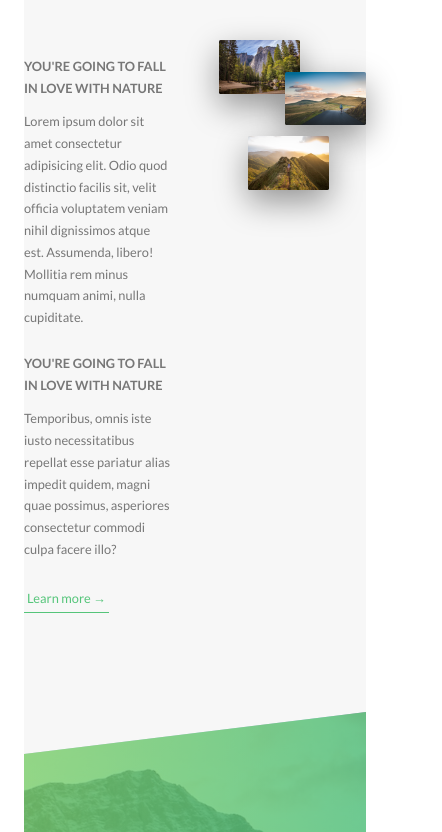
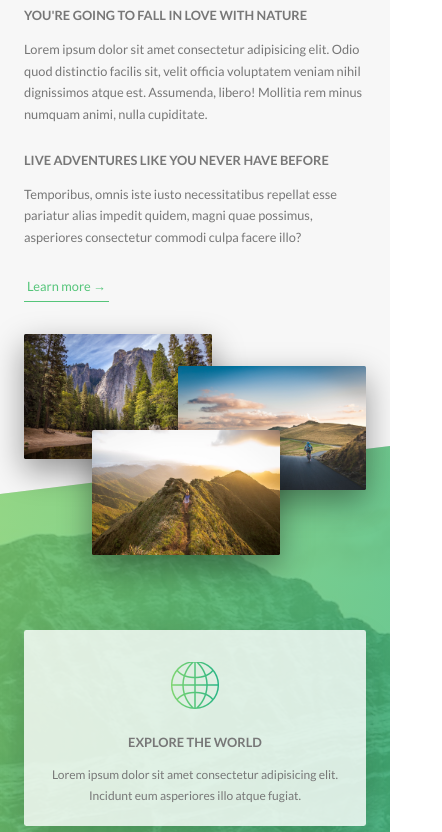
Before and after one commit to webstrapd/Natours, a website: page index.html in a window 390 px wide. Shown: the part 1008-1840 px from the top of the page, 442 px wide, since content can reach past the window. Drawn offline with Linux system fonts and the light colour scheme.

Commit message:
Add initial layout media queries

```diff
--- a/index.html
+++ b/index.html
@@ -73,7 +73,7 @@
                             Lorem ipsum dolor sit amet consectetur adipisicing elit. Odio quod distinctio facilis sit, velit officia voluptatem veniam nihil dignissimos atque est. Assumenda, libero! Mollitia rem minus numquam animi, nulla cupiditate.
                         </p>
 
-                        <h3 class="heading-tertiary u-margin-bottom-small">You're going to fall in love with nature</h3>
+                        <h3 class="heading-tertiary u-margin-bottom-small">Live adventures like you never have before</h3>
                         <p class="paragraph">
                             Temporibus, omnis iste iusto necessitatibus repellat esse pariatur alias impedit quidem, magni quae possimus, asperiores consectetur commodi culpa facere illo?
                         </p>
--- a/sass/abstracts/_mixins.scss
+++ b/sass/abstracts/_mixins.scss
@@ -24,6 +24,7 @@
 // Using ems instead of px to ensure it applies if user changes base font size
 // Not making breakpoints exclusive so that we can apply multiple to keep code DRY
 // >1800 ? apply big : <1200 ? apply tab-land : <900 ? apply additional changes etc.
+// Write order: base + typography > general layout + grid > components
 
 @mixin respond($breakpoint) {
 	@if $breakpoint == phone {
--- a/sass/abstracts/_variables.scss
+++ b/sass/abstracts/_variables.scss
@@ -53,6 +53,7 @@ $shadow-static-box: 0 3rem 6rem rgba($color-black, .1);
 // Grid
 $grid-width: 114rem;
 $gutter-vertical: 8rem;
+$gutter-vertical-small: 6rem;
 $gutter-horizontal: 6rem;
 
 // Border Radius
--- a/sass/base/_base.scss
+++ b/sass/base/_base.scss
@@ -25,4 +25,10 @@ html {
 
 body {
 	box-sizing: border-box;
+	padding: 3rem;
+
+	// No more white padding around page after 900px screen width
+	@include respond(tab-port) {
+		padding: 0;
+	}
 }
--- a/sass/base/_typography.scss
+++ b/sass/base/_typography.scss
@@ -4,7 +4,6 @@ body {
 	font-size: 1.6rem;
 	line-height: 1.7;
 	color: $color-grey-dark-1;
-	padding: 3rem;
 }
 
 .heading-primary {
@@ -13,14 +12,11 @@ body {
 
 	margin-bottom: 6rem;
 	backface-visibility: hidden;
-
-	/*
-	Jonas suggested this for fixing the shake that can happen when the animation ends,
-	but it no longer appears to be necessary:
-	backface-visibility: hidden;
-	Perhaps a browser version difference?
-	--Looks like it might've been a cache matter. Placed it back in.
-	*/
+	// Jonas suggested this for fixing the shake that can happen when the animation ends,
+	// but it no longer appears to be necessary:
+	// backface-visibility: hidden;
+	// Perhaps a browser version difference?
+	// --Looks like it might've been a cache matter. Placed it back in.
 
 	&--main {
 		display: block;
@@ -31,11 +27,13 @@ body {
 		animation-name: moveInLeft;
 		animation-duration: 1s;
 		animation-timing-function: ease-out;
+		// animation-delay: 3s;
+		// animation-iteration-count: 3;
 
-		/*
-		animation-delay: 3s;
-		animation-iteration-count: 3;
-		*/
+		@include respond(phone) {
+			letter-spacing: 1rem;
+			font-size: 5rem;
+		}
 	}
 
 	&--sub {
@@ -43,8 +41,11 @@ body {
 		font-size: 2rem;
 		font-weight: 700;
 		letter-spacing: 1.75rem;
+		animation: moveInRight 1s ease-out;
 
-		animation: moveInRight 1s ease-out;
+		@include respond(phone) {
+			letter-spacing: .5rem;
+		}
 	}
 }
 
@@ -58,6 +59,14 @@ body {
 	color: transparent;
 	letter-spacing: .2rem;
 	transition: all .2s;
+
+	@include respond(tab-port) {
+		font-size: 3rem;
+	}
+
+	@include respond(phone) {
+		font-size: 2.5rem;
+	}
 
 	&:hover {
 		// Jonas' original animation
--- a/sass/layout/_footer.scss
+++ b/sass/layout/_footer.scss
@@ -3,6 +3,10 @@
     padding: 10rem 0;
     font-size: 1.4rem;
     color: $color-grey-light-1;
+
+    @include respond(tab-port) {
+            padding: 8rem 0;
+        }
 
     &__logo-box {
         text-align: center;
@@ -19,6 +23,12 @@
         border-top: 1px solid $color-grey-dark-1;
         padding-top: 2rem;
         display: inline-block;
+
+        // No longer side by side with __copyright
+        @include respond(tab-port) {
+            width: 100%;
+            text-align: center;
+        }
     }
 
     &__list {
@@ -70,6 +80,12 @@
         border-top: 1px solid $color-grey-dark-1;
         padding-top: 2rem;
         float: right;
+
+        @include respond(tab-port) {
+            width: 100%;
+            text-align: center;
+            float: none;
+        }
     }
 
 }
--- a/sass/layout/_grid.scss
+++ b/sass/layout/_grid.scss
@@ -2,17 +2,39 @@
 	max-width: $grid-width;
 	margin: 0 auto;
 
+	// Prevent new 100% width colums from becoming too wide
+	@include respond(tab-port) {
+			max-width: 50rem;
+			padding: 0 3rem;
+		}
+
 	&:not(:last-child) {
 		margin-bottom: $gutter-vertical;
+
+		// Reduce vertical gutters for small screens
+		@include respond(tab-port) {
+			margin-bottom: $gutter-vertical-small;
+		}
 	}
 
-	@include clearfix
+	@include clearfix;
 
 	[class^="col-"] {
 		float: left;
 
 		&:not(:last-child) {
 			margin-right: $gutter-horizontal;
+
+			// Gutter needed vertically instead after their width is 100%
+			@include respond(tab-port) {
+				margin-right: 0;
+				margin-bottom: $gutter-vertical-small;
+			}
+		}
+
+		// Turn all columns into rows for screens smaller than 900px
+		@include respond(tab-port) {
+			width: 100% !important;
 		}
 
 	}
--- a/sass/layout/_header.scss
+++ b/sass/layout/_header.scss
@@ -8,6 +8,13 @@
 	// Webkit variation is Jonas' suggested fix for older browsers:
 	webkit-clip-path: polygon(0 0, 100% 0, 100% 75vh, 0 100%);
 	clip-path: polygon(0 0, 100% 0, 100% 75vh, 0 100%);
+
+	// Fix angle no longer aligning with lower section skew in smaller screens
+	@include respond(phone) {
+			margin-bottom: $gutter-vertical-small;
+			webkit-clip-path: polygon(0 0, 100% 0, 100% 85vh, 0 100%);
+			clip-path: polygon(0 0, 100% 0, 100% 85vh, 0 100%);
+		}
 
 	&__logo-box {
 		position: absolute;
--- a/sass/layout/_navigation.scss
+++ b/sass/layout/_navigation.scss
@@ -15,6 +15,16 @@
         box-shadow: $shadow-static-min-blur;
         text-align: center;
         cursor: pointer;
+
+        // Bring button back to corner after page padding is removed
+        @include respond(tab-port) {
+            top: 4rem;
+            right: 4rem;
+        }
+        @include respond(tab-port) {
+            top: 3rem;
+            right: 3rem;
+        }
     }
 
     &__background {
@@ -28,7 +38,19 @@
         z-index: 1000;
         transition: transform .8s cubic-bezier(0.86, 0, 0.07, 1);
 
-        //transform: scale(80);
+        // This was used while building the background's larger state before
+        // the animation to grow it upon click was implemented:
+        // transform: scale(80);
+
+        @include respond(tab-port) {
+            top: 4.5rem;
+            right: 4.5rem;
+        }
+
+        @include respond(phone) {
+            top: 3.5rem;
+            right: 3.5rem;
+        }
     }
 
     &__nav {
```
Also changed, not shown: css/style.css.
